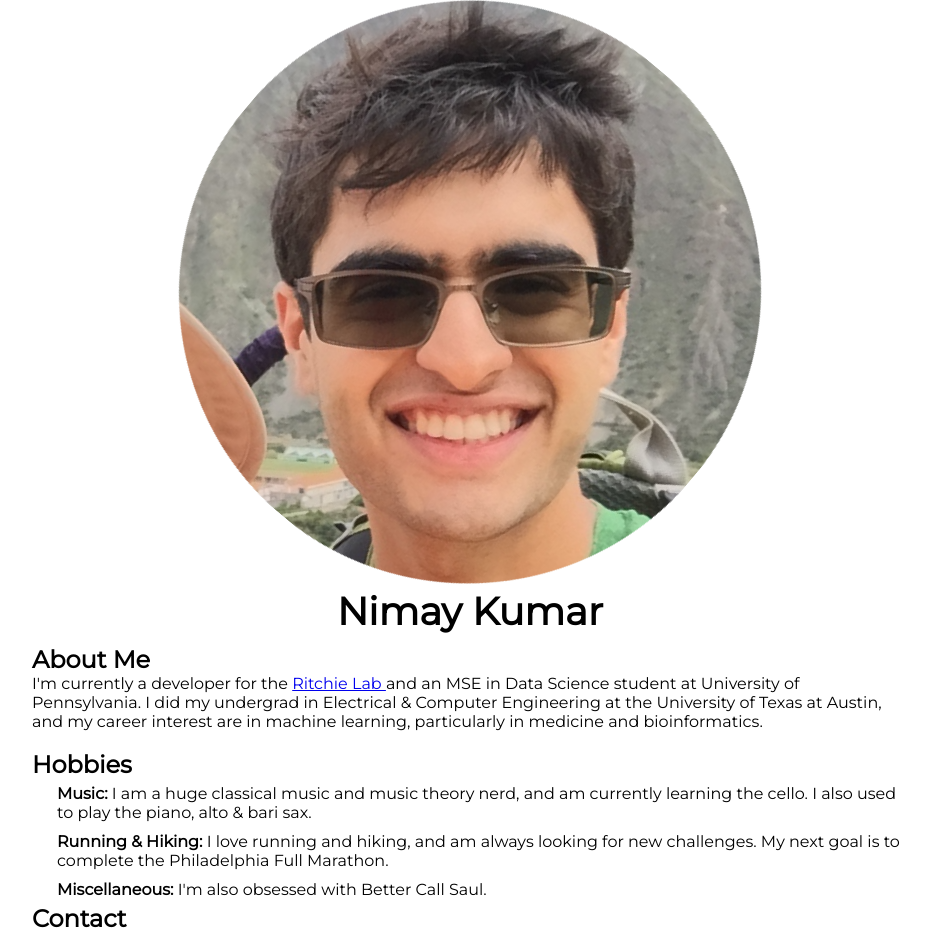
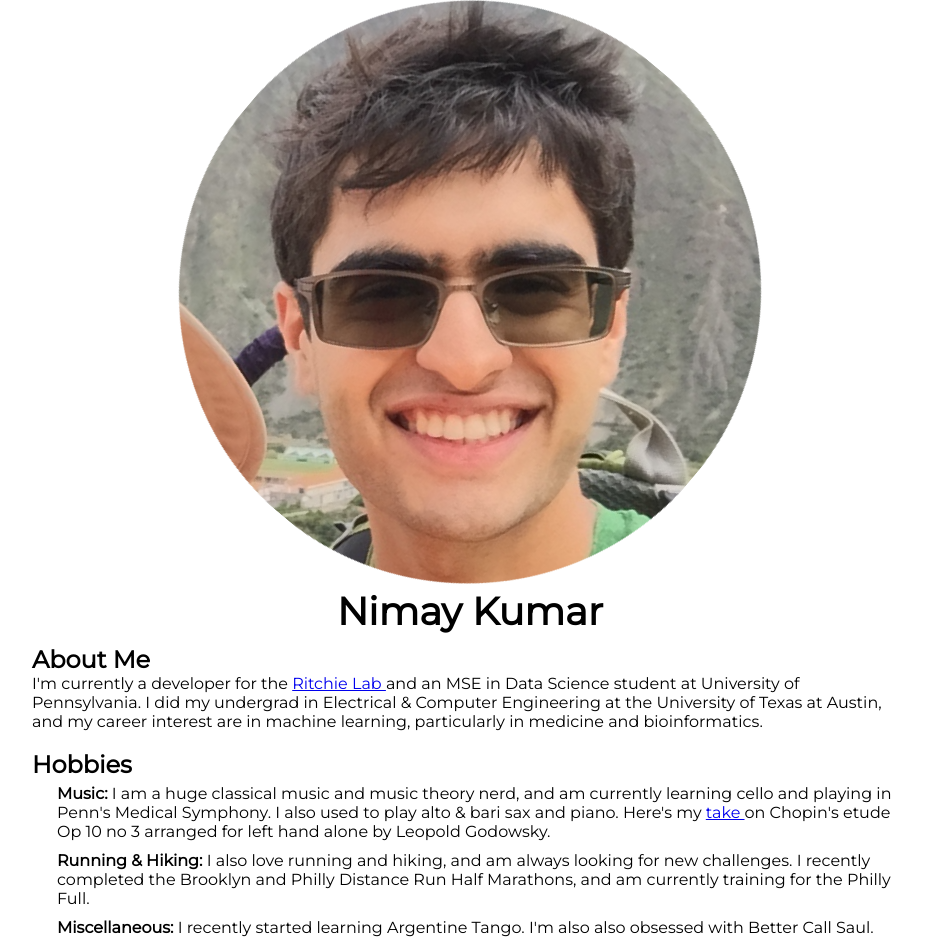
Before and after one commit to NimayRKumar/personal-website, a React (Create React App) app: page / in a window 1280 px wide. Shown: the top 939 px of the page, without its empty margins (170-1100 px from the left). Built offline with nearby package versions, Linux system fonts and the light colour scheme.

Commit message:
updated resume and about

```diff
--- a/src/components/About/About.js
+++ b/src/components/About/About.js
@@ -47,32 +47,34 @@ const About = () => {
                 <h2>Hobbies</h2>
                 <div className={styles.indent}>
                     <b>Music: </b>
-                    I am a huge classical music and music theory nerd, and am currently learning the cello.
-                    I also used to play the piano, alto & bari sax.
+                    I am a huge classical music and music theory nerd, and am currently
+                    learning cello and playing in Penn's Medical Symphony. I also used to play alto & bari sax and piano.
+
+                    Here's my <a href="https://www.youtube.com/watch?v=B6aejA0ooh0"> take </a> on Chopin's etude Op 10 no 3 arranged for left hand alone by Leopold Godowsky.
                 </div>
                 <div className={styles.indent}>
                     <b>Running & Hiking: </b>
-                    I love running and hiking, and am always looking for new challenges. My next goal is to complete the Philadelphia Full Marathon.
+                    I also love running and hiking, and am always looking for new challenges.
+                    I recently completed the Brooklyn and Philly Distance Run Half Marathons, and am currently training for the Philly Full.
                 </div>
                 <div className={styles.indent}>
                     <b>Miscellaneous: </b>
-                    I'm also obsessed with Better Call Saul.
+                    I recently started learning Argentine Tango. I'm also also obsessed with Better Call Saul.
                 </div>
 
-                <h2>Contact</h2>
+                <h2>Links</h2>
                 <div className={styles.indent}>
-                    kumar.nimay@yahoo.com
+                    <a href="https://www.linkedin.com/in/nimaykumar/">LinkedIn</a>
+
                 </div>
                 <div className={styles.indent}>
-                    <a href="https://www.linkedin.com/in/nimaykumar/">LinkedIn</a>
-                    ,&nbsp;
                     <a href="https://github.com/NimayRKumar">Github</a>
                 </div>
 
                 <div className={styles.resume}>
                     <p>
                         <a
-                            href="https://drive.google.com/file/d/1RJcR_XmkR0s9SdgEvvqM5MrUwTYyaFo1/view?usp=sharing"
+                            href="https://drive.google.com/file/d/1CytiyxDBV4z0N_7PjqlNSF3xxvTYMCM8/view?usp=sharing"
                             target="_blank"
                         >
                             Resume
```
